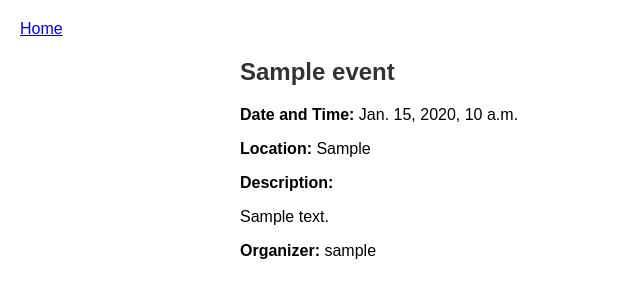
After one commit to yun-24/MSE800_2-EventManagement, a Django app: page /events/event/1/ in a window 1280 px wide. The commit adds this page. Shown: the top 300 px of the page, without its empty margins (0-640 px from the left). Run offline with Django 5.2, Linux system fonts and the light colour scheme; tables that the repository leaves empty hold one stand-in row (values such as "Sample post"); some libraries are stand-ins or nearby versions.

Commit message:
Feature: Create and view events.
- Create, edit, view and list events
- Integrate with ckeditor

```diff
--- a/event_management/urls.py
+++ b/event_management/urls.py
@@ -14,6 +14,8 @@ Including another URLconf
     1. Import the include() function: from django.urls import include, path
     2. Add a URL to urlpatterns:  path('blog/', include('blog.urls'))
 """
+from django.conf import settings
+from django.conf.urls.static import static
 from django.contrib import admin
 from django.urls import path, include
 from events import views as event_views
@@ -22,5 +24,9 @@ urlpatterns = [
     path('admin/', admin.site.urls),
     # path('users/', include('users.urls')),
     path('events/', include('events.urls')),
+    path('ckeditor/', include('ckeditor_uploader.urls')),
     path('', event_views.event_list, name='index'),  # Index route points to event_list
 ]
+
+if settings.DEBUG:
+    urlpatterns += static(settings.MEDIA_URL, document_root=settings.MEDIA_ROOT)
--- a/events/models.py
+++ b/events/models.py
@@ -4,10 +4,11 @@ from django.db import models
 
 from django.db import models
 from django.contrib.auth.models import User
+from ckeditor_uploader.fields import RichTextUploadingField
 
 class Event(models.Model):
     title = models.CharField(max_length=200)
-    description = models.TextField()
+    description = RichTextUploadingField()
     date_time = models.DateTimeField()
     location = models.CharField(max_length=200)
     organizer = models.ForeignKey(User, on_delete=models.CASCADE)
--- a/events/urls.py
+++ b/events/urls.py
@@ -5,4 +5,5 @@ urlpatterns = [
     path('', views.event_list, name='event_list'),
     path('event/<int:pk>/', views.event_detail, name='event_detail'),
     path('event/new/', views.create_event, name='create_event'),
+    path('<int:pk>/edit/', views.edit_event, name='edit_event'),
 ]
--- a/events/views.py
+++ b/events/views.py
@@ -5,16 +5,41 @@ from django.shortcuts import render
 from django.shortcuts import render, get_object_or_404, redirect
 from .models import Event
 from django.contrib.auth.decorators import login_required
-# from .forms import EventForm
+from .forms import EventForm
+
 
 def event_list(request):
     events = Event.objects.all().order_by('date_time')
     return render(request, 'events/event_list.html', {'events': events})
 
+
 def event_detail(request, pk):
     event = get_object_or_404(Event, pk=pk)
     return render(request, 'events/event_detail.html', {'event': event})
 
+
 @login_required
 def create_event(request):
-    pass
+    if request.method == 'POST':
+        form = EventForm(request.POST, request.FILES)
+        if form.is_valid():
+            event = form.save(commit=False)
+            event.organizer = request.user
+            event.save()
+            return redirect('event_detail', pk=event.pk)
+    else:
+        form = EventForm()
+    return render(request, 'events/create_event.html', {'form': form})
+
+
+@login_required
+def edit_event(request, pk):
+    event = get_object_or_404(Event, pk=pk, organizer=request.user)
+    if request.method == 'POST':
+        form = EventForm(request.POST, request.FILES, instance=event)
+        if form.is_valid():
+            form.save()
+            return redirect('event_detail', pk=event.pk)
+    else:
+        form = EventForm(instance=event)
+    return render(request, 'events/edit_event.html', {'form': form, 'event': event})
--- a/templates/base.html
+++ b/templates/base.html
@@ -11,7 +11,7 @@
     <a href="{% url 'event_list' %}">Home</a>
     {% if user.is_authenticated %}
     <a href="{% url 'create_event' %}">Create Event</a>
-    <a href="{% url 'logout' %}">Logout</a>
+   # <a href="{% url 'event_list' %}">Logout</a>
     {% else %}
     {% endif %}
 </nav>
--- /dev/null
+++ b/templates/events/event_detail.html
@@ -0,0 +1,17 @@
+{% extends 'base.html' %}
+
+{% block title %}{{ event.title }}{% endblock %}
+
+{% block content %}
+<h2>{{ event.title }}</h2>
+<p><strong>Date and Time:</strong> {{ event.date_time }}</p>
+<p><strong>Location:</strong> {{ event.location }}</p>
+<p><strong>Description:</strong></p>
+{{ event.description|safe }}
+<p><strong>Organizer:</strong> {{ event.organizer.username }}</p>
+
+{% if user == event.organizer %}
+<a href="{% url 'edit_event' event.pk %}">Edit Event</a>
+{% endif %}
+
+{% endblock %}
```
Also changed, not shown: event_management/settings.py (+9 -1 lines), events/forms.py (added, +10 -0 lines), templates/events/create_event.html (added, +16 -0 lines), templates/events/edit_event.html (added, +16 -0 lines), 1 other file.
